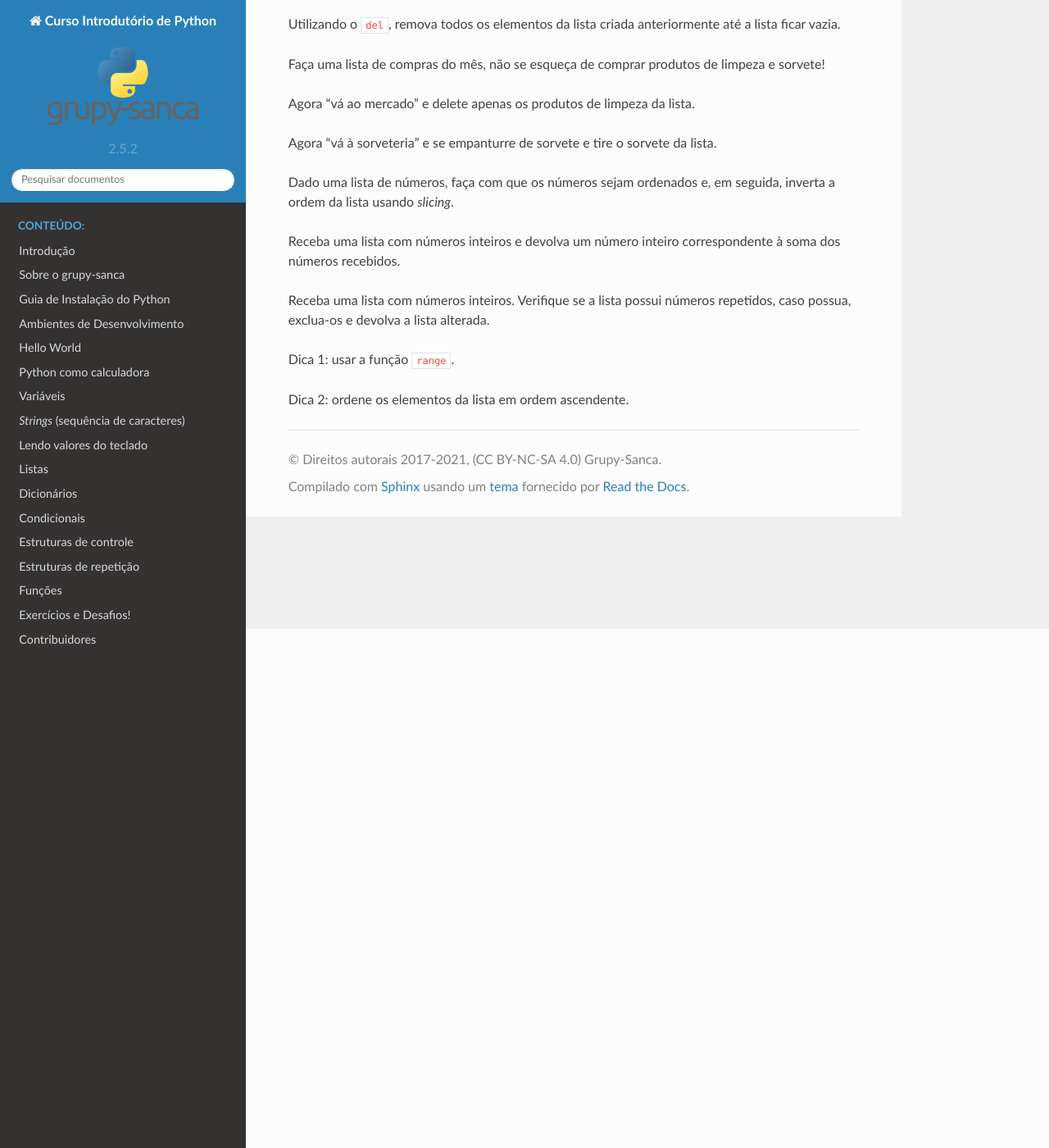
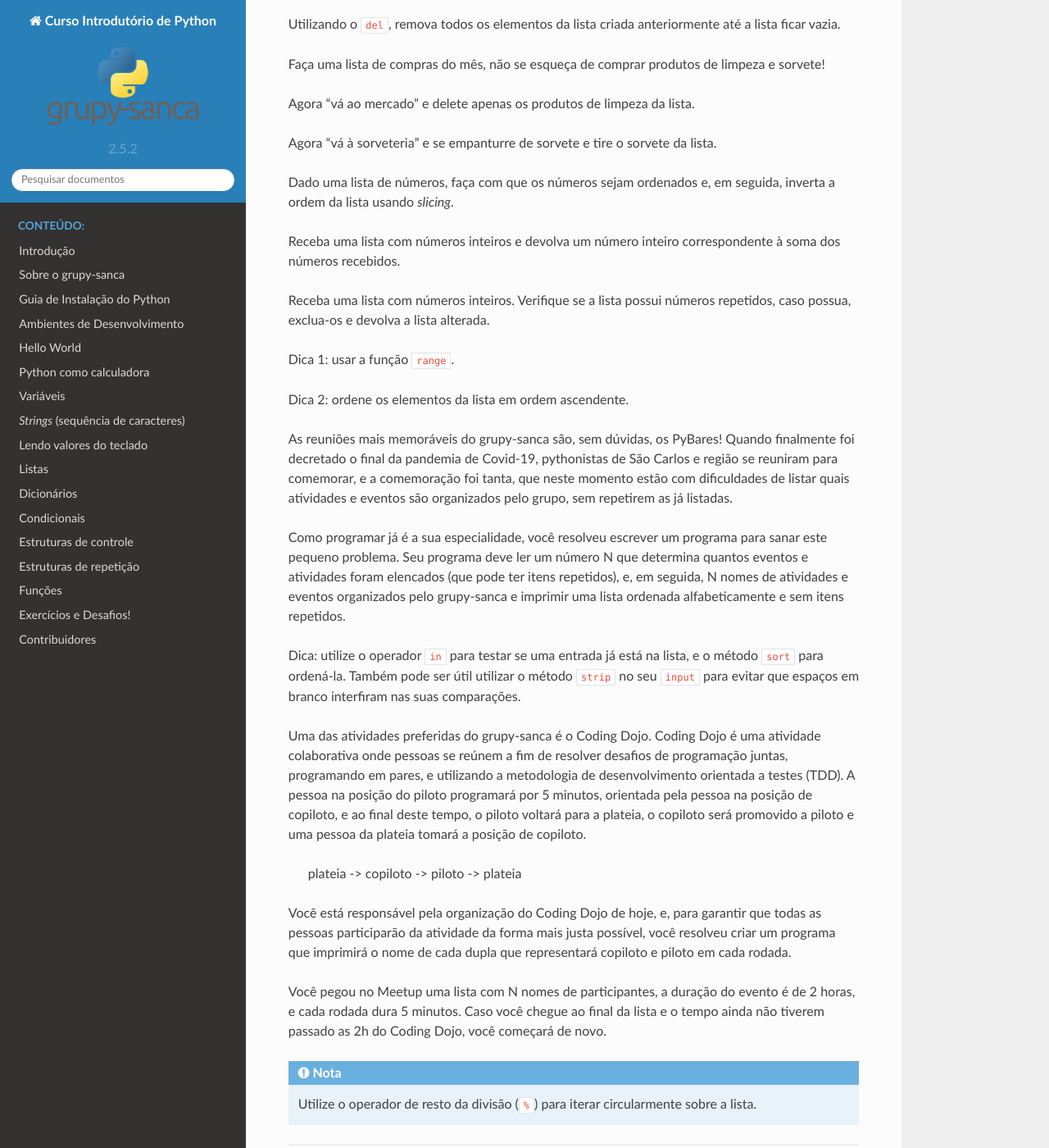
Before and after one commit to grupy-sanca/curso-python, a Sphinx documentation site: the page built from source/exercicios_listas.rst, in a window 1280 px wide and 1400 px high, scrolled down 633 px. Shown: the whole window at 82% size. Built offline with Sphinx 7.4.7 and the Read the Docs theme 2.0.0, drawn with Linux system fonts in a browser that asks for light colours.

Commit message:
Squashed commit of the following:
commit eb9d4b38042c3435c24c3241fd6252eb28bd5f2f
Author: Heitor <heitorpbittencourt@gmail.com>
Date:   Tue Feb 23 10:18:24 2021 -0300

    Update source/exercicios_listas.rst

commit ba1bacc44810ff6d5ff6b4df245c33dac26bd536
Author: Heitor <heitorpbittencourt@gmail.com>
Date:   Tue Feb 23 10:18:19 2021 -0300

    Update source/exercicios_listas.rst

commit ea0fbeb8d6e8bcb4caa2278ba7a2daac50b8e6e5
Author: Ana Dulce <anadulcepadovan@gmail.com>
Date:   Sun Oct 25 22:32:37 2020 -0300

    Fix formatting

commit 6f0a68409a83187f68e2e4b3c1adc858a1d8dbd5
Merge: 5c6681f a5912eb
Author: Ana Dulce <anadulcepadovan@gmail.com>
Date:   Sun Oct 25 19:42:40 2020 -0300

    Merge branch 'new_exercise_lists' of github.com:anadulce/curso-python into new_exercise_lists

    Merge

commit 5c6681fa26c73480accc09dd14a2de0f7e9f2011
Author: Ana Dulce <anadulcepadovan@gmail.com>
Date:   Sun Oct 25 19:39:04 2020 -0300

    Fix typos

commit a5912eb34abfdcec5eb1242230b0f87ad5bbbb90
Merge: 19cb683 c61c32a
Author: Ana Dulce <anadulcepadovan@gmail.com>
Date:   Sun Oct 25 08:57:35 2020 -0300

    Merge branch 'master' into new_exercise_lists

commit 19cb683aba7583dfc7a49ebf7baab059bb7499ff
Author: Ana Dulce <anadulcepadovan@gmail.com>
Date:   Sun Oct 25 08:53:38 2020 -0300

    Add exercises - 'PyBar' and 'Coding Dojo'

```diff
--- a/new_words_spell_checker.txt
+++ b/new_words_spell_checker.txt
@@ -15,6 +15,7 @@ Coding
 Coffee
 Commons
 CompartilhaIgual
+Covid
 Creative
 criptomoedas
 Davinir
@@ -55,6 +56,7 @@ NãoComercial
 Perl
 Pylestras
 Python
+pythonistas
 Rondinelly
 Rossum
 Science
@@ -69,6 +71,7 @@ sprints
 Spyder
 String
 Studio
+TDD
 Technology
 Telegram
 The
--- a/source/exercicios_listas.rst
+++ b/source/exercicios_listas.rst
@@ -38,3 +38,74 @@
    Dica 1: usar a função ``range``.
 
    Dica 2: ordene os elementos da lista em ordem ascendente.
+
+#. As reuniões mais memoráveis do grupy-sanca são, sem dúvidas, os PyBares!
+   Quando finalmente foi decretado o final da pandemia de Covid-19, pythonistas
+   de São Carlos e região se reuniram para comemorar, e a comemoração foi tanta,
+   que neste momento estão com dificuldades de listar quais atividades e
+   eventos são organizados pelo grupo, sem repetirem as já listadas.
+
+   Como programar já é a sua especialidade, você resolveu escrever um programa para sanar este
+   pequeno problema. Seu programa deve ler um número N que determina quantos eventos
+   e atividades foram elencados (que pode ter itens repetidos), e, em seguida,
+   N nomes de atividades e eventos organizados pelo grupy-sanca e imprimir uma
+   lista ordenada alfabeticamente e sem itens repetidos.
+
+   Dica: utilize o operador ``in`` para testar se uma entrada já está na lista,
+   e o método ``sort`` para ordená-la. Também pode ser útil utilizar o método
+   ``strip`` no seu ``input`` para evitar que espaços em branco interfiram nas suas
+   comparações.
+
+   .. only:: instructors
+
+      Exemplo de solução:
+
+      .. code-block:: python3
+
+        tentativas = int(input("Digite o número de atividades elencadas: "))
+        atividades = []
+        for i in range(tentativas):
+           palpite_atual = input(f"Digite o nome da {i+1}ª atividade: ").strip()
+           if palpite_atual not in atividades:
+               atividades.append(palpite_atual)
+        atividades.sort()
+        print("Atividades sem repetição e ordenadas:")
+        print("\n".join(atividades))
+
+#. Uma das atividades preferidas do grupy-sanca é o Coding Dojo.
+   Coding Dojo é uma atividade colaborativa onde pessoas se reúnem a fim de
+   resolver desafios de programação juntas, programando em pares, e utilizando
+   a metodologia de desenvolvimento orientada a testes (TDD). A pessoa na posição
+   do piloto programará por 5 minutos, orientada pela pessoa na posição de copiloto,
+   e ao final deste tempo, o piloto voltará para a plateia, o copiloto será promovido a piloto
+   e uma pessoa da plateia tomará a posição de copiloto.
+
+             plateia -> copiloto -> piloto -> plateia
+
+   Você está responsável pela organização do Coding Dojo de hoje, e, para garantir
+   que todas as pessoas participarão da atividade da forma mais justa possível,
+   você resolveu criar um programa que imprimirá o nome de cada dupla que representará
+   copiloto e piloto em cada rodada.
+
+   Você pegou no Meetup uma lista com N nomes de participantes, a duração do evento
+   é de 2 horas, e cada rodada dura 5 minutos. Caso você chegue ao final da lista e
+   o tempo ainda não tiverem passado as 2h do Coding Dojo, você começará de novo.
+
+   .. note:: Utilize o operador de resto da divisão (``%``)  para iterar circularmente sobre a lista.
+
+   .. only:: instructors
+
+      Exemplo de solução:
+
+      .. code-block:: python3
+
+          num_participantes = int(input("Digite o número de participantes: "))
+          participantes = []
+          for participante_atual in range(num_participantes):
+              participantes.append(input(f"Digite o nome da {participante_atual+1}ª pessoa da lista: ").strip())
+          rodadas = 2 * 60 // 5 # duas horas vezes sessenta minutos divididos por 5 minutos cada rodada
+          print("Distribuição:")
+          for rodada in range(rodadas):
+              piloto = participantes[rodada % num_participantes]
+              copiloto = participantes[(rodada+1) % num_participantes]
+              print(f"piloto: {piloto}\t copiloto: {copiloto}")
```
